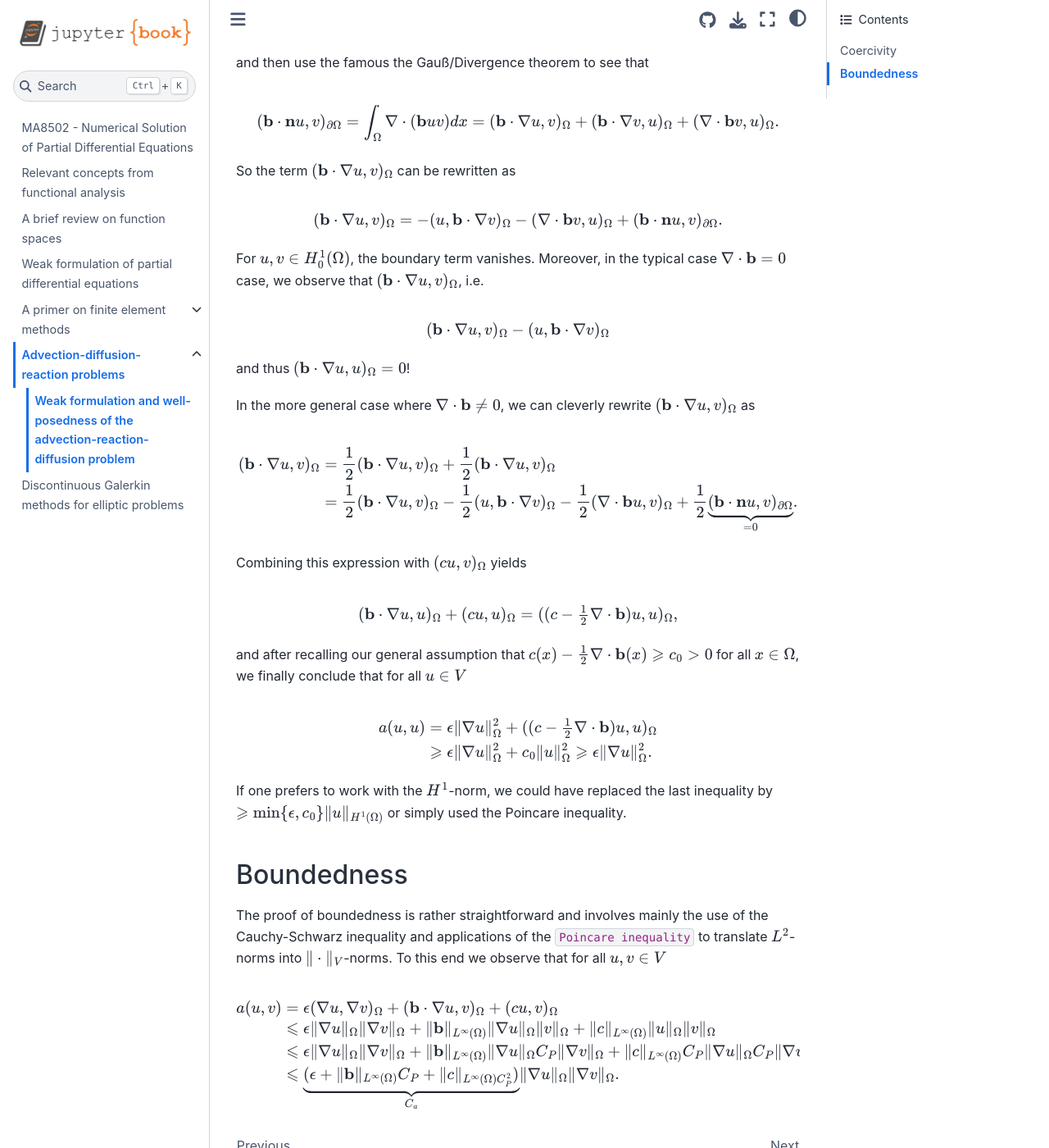
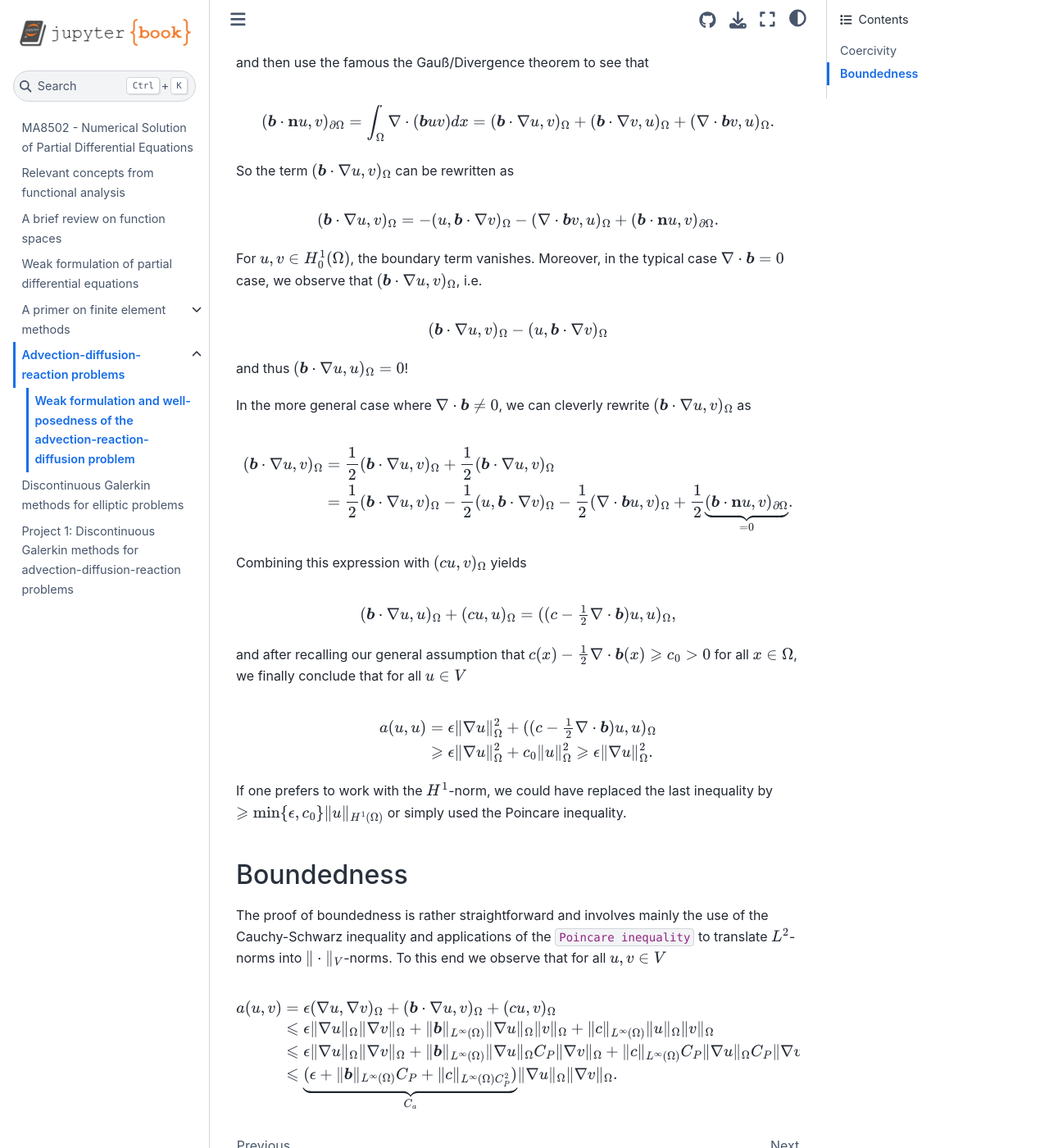
Before and after one commit to andre-massing/MA8502_NumPDE, a Jupyter Book: the page built from chapter_03/weak_form_adr.md, in a window 1280 px wide and 1400 px high, scrolled down 995 px. Shown: the whole window at 82% size. Built offline with Jupyter Book 1.0.4 settings and Sphinx 7.4.7 and the Sphinx Book theme 1.1.4, drawn with Linux system fonts in a browser that asks for light colours; pages that are not in the unit, such as notebooks, are missing from menus; cross-references to code outside the pages are shown as plain code; some of the changed text lies outside the part shown.

Commit message:
Working on Project 1.

````diff
--- a/_toc.yml
+++ b/_toc.yml
@@ -24,6 +24,6 @@ chapters:
 - file: chapter_04/discontinuous_galerkin_diffusion
 # - file: chapter_05/discontinuous_galerkin_advection_reaction
 # - file: chapter_07/seminar_problems
-# - file: chapter_07/project_01
+- file: chapter_07/project_01
 - file: references
 # - file: chapter_01/test_sphinx_proof
--- a/chapter_03/weak_form_adr.md
+++ b/chapter_03/weak_form_adr.md
@@ -1,4 +1,4 @@
-(sec-weak-formulation-adr)=
+(sec:weak-formulation-adr)=
 ## Weak formulation and well-posedness of the advection-reaction-diffusion problem
 <!-- Refer to the {prf:ref}`def-reduced-problem-adr` for the ADR problem. -->
 
@@ -10,7 +10,7 @@ $-(\epsilon \Delta u , v)_{\Omega}$, we arrive at the following weak formulation
 Find $u \in H^1_0(\Omega) = V$ s.t. for all $v \in V$
 ```{math}
 :label: eq-weak-form-adr
-a(u,v) := \epsilon(\nabla u, \nabla v)_{\Omega} + (\bfb\cdot\nabla u, v)_{\Omega} + (c u , v)_{\Omega}
+a(u,v) := \epsilon(\nabla u, \nabla v)_{\Omega} + (\boldsymbol{b}\cdot\nabla u, v)_{\Omega} + (c u , v)_{\Omega}
 = (f, v)_{\Omega} =: l(v).
 ```
 
@@ -35,73 +35,73 @@ $\| \cdot \|_V = \| \nabla (\cdot) \|_{\Omega }$, which is equivalent to the $H^
 thanks to the {prf:ref}`Poincare inequality<thm:poincare>`.
 Now, we set $u=v$ in {eq}`eq-weak-form-adr` and obtain
 $$
-a(u,u) = \epsilon \|\nabla u\|_{\Omega}^2 + (\bfb\cdot\nabla u, u)_{\Omega} + (c u , u)_{\Omega}.
+a(u,u) = \epsilon \|\nabla u\|_{\Omega}^2 + (\boldsymbol{b}\cdot\nabla u, u)_{\Omega} + (c u , u)_{\Omega}.
 $$(eq-coerc-adr-form-step1)
 Now the troublesome term is the nonsymmetric part
 $
 (b\cdot\nabla u, u)_{\Omega}
 $  and to handle it, we first observe that
 $$
-\nabla\cdot (\bfb uv) = \bfb\cdot\nabla u v + \bfb\cdot\nabla v u + \nabla\cdot \bfb u v.
+\nabla\cdot (\boldsymbol{b} uv) = \boldsymbol{b}\cdot\nabla u v + \boldsymbol{b}\cdot\nabla v u + \nabla\cdot \boldsymbol{b} u v.
 $$
 and then use the famous the Gauß/Divergence theorem to see that
 :::{math}
-(\bfb\cdot \bfn u, v)_{\partial \Omega} =
-\int_{\Omega} \nabla\cdot (\bfb uv) dx
-= (\bfb\cdot\nabla u, v)_{\Omega}
-+ (\bfb\cdot\nabla v, u)_{\Omega}
-+ (\nabla\cdot\bfb v, u)_{\Omega}.
+(\boldsymbol{b}\cdot \bfn u, v)_{\partial \Omega} =
+\int_{\Omega} \nabla\cdot (\boldsymbol{b} uv) dx
+= (\boldsymbol{b}\cdot\nabla u, v)_{\Omega}
++ (\boldsymbol{b}\cdot\nabla v, u)_{\Omega}
++ (\nabla\cdot\boldsymbol{b} v, u)_{\Omega}.
 :::
 So the term
 $
-(\bfb\cdot\nabla u, v)_{\Omega}
+(\boldsymbol{b}\cdot\nabla u, v)_{\Omega}
 $
 can be rewritten as
 :::{math}
-(\bfb\cdot\nabla u, v)_{\Omega}
+(\boldsymbol{b}\cdot\nabla u, v)_{\Omega}
 =
-- (u, \bfb\cdot\nabla v)_{\Omega}
-- (\nabla\cdot\bfb v, u)_{\Omega}
-+ (\bfb\cdot \bfn u, v)_{\partial \Omega}.
+- (u, \boldsymbol{b}\cdot\nabla v)_{\Omega}
+- (\nabla\cdot\boldsymbol{b} v, u)_{\Omega}
++ (\boldsymbol{b}\cdot \bfn u, v)_{\partial \Omega}.
 :::
 For $u,v\in H^1_0(\Omega)$, the boundary term vanishes. Moreover,
-in the typical case  $\nabla \cdot \bfb = 0$ case, we observe that
-$(\bfb\cdot\nabla u, v)_{\Omega}$, i.e.
+in the typical case  $\nabla \cdot \boldsymbol{b} = 0$ case, we observe that
+$(\boldsymbol{b}\cdot\nabla u, v)_{\Omega}$, i.e.
 :::{math}
-(\bfb\cdot\nabla u, v)_{\Omega}
--(u, \bfb\cdot\nabla v)_{\Omega}
+(\boldsymbol{b}\cdot\nabla u, v)_{\Omega}
+-(u, \boldsymbol{b}\cdot\nabla v)_{\Omega}
 :::
-and thus $(\bfb\cdot\nabla u, u)_{\Omega} = 0$!
+and thus $(\boldsymbol{b}\cdot\nabla u, u)_{\Omega} = 0$!
 
-In the more general case where $\nabla \cdot \bfb \neq 0$, we can cleverly
-rewrite $(\bfb\cdot\nabla u, v)_{\Omega}$ as
+In the more general case where $\nabla \cdot \boldsymbol{b} \neq 0$, we can cleverly
+rewrite $(\boldsymbol{b}\cdot\nabla u, v)_{\Omega}$ as
 :::{math}
-(\bfb\cdot\nabla u, v)_{\Omega}
+(\boldsymbol{b}\cdot\nabla u, v)_{\Omega}
 &=
-\dfrac{1}{2}(\bfb\cdot\nabla u, v)_{\Omega} +
-\dfrac{1}{2}(\bfb\cdot\nabla u, v)_{\Omega}
+\dfrac{1}{2}(\boldsymbol{b}\cdot\nabla u, v)_{\Omega} +
+\dfrac{1}{2}(\boldsymbol{b}\cdot\nabla u, v)_{\Omega}
 \\
 &=
-\dfrac{1}{2}(\bfb\cdot\nabla u, v)_{\Omega}
-- \dfrac{1}{2}(u, \bfb\cdot\nabla v)_{\Omega}
-- \dfrac{1}{2}(\nabla\cdot\bfb u, v)_{\Omega}
-+ \dfrac{1}{2}\underbrace{(\bfb\cdot \bfn u, v)_{\partial \Omega}}_{= 0}.
+\dfrac{1}{2}(\boldsymbol{b}\cdot\nabla u, v)_{\Omega}
+- \dfrac{1}{2}(u, \boldsymbol{b}\cdot\nabla v)_{\Omega}
+- \dfrac{1}{2}(\nabla\cdot\boldsymbol{b} u, v)_{\Omega}
++ \dfrac{1}{2}\underbrace{(\boldsymbol{b}\cdot \bfn u, v)_{\partial \Omega}}_{= 0}.
 :::
 Combining this expression with $(c u, v)_{\Omega}$  yields
 :::{math}
-(\bfb\cdot\nabla u, u)_{\Omega}
+(\boldsymbol{b}\cdot\nabla u, u)_{\Omega}
 + (c u, u)_{\Omega}
 =
-((c - \tfrac{1}{2}\nabla\cdot\bfb) u, u)_{\Omega},
+((c - \tfrac{1}{2}\nabla\cdot\boldsymbol{b}) u, u)_{\Omega},
 :::
 and after recalling our general assumption that
-$c(x) - \tfrac{1}{2}\nabla\cdot\bfb(x) \geqslant c_0 > 0$ for all $x\in \Omega$,
+$c(x) - \tfrac{1}{2}\nabla\cdot\boldsymbol{b}(x) \geqslant c_0 > 0$ for all $x\in \Omega$,
 we finally conclude that for all $u\in V$
 :::{math}
 a(u,u) &=
 \epsilon \|\nabla u\|_{\Omega}^2
 +
-((c - \tfrac{1}{2}\nabla\cdot\bfb) u, u)_{\Omega}
+((c - \tfrac{1}{2}\nabla\cdot\boldsymbol{b}) u, u)_{\Omega}
 \\
 &\geqslant
 \epsilon \|\nabla u\|_{\Omega}^2
@@ -119,23 +119,23 @@ and applications of the {prf:thm}`Poincare inequality<thm:poincare>` to translat
 To this end we observe that for all $u,v\in V$
 :::{math}
 a(u,v) &=
-\epsilon(\nabla u, \nabla v)_{\Omega} + (\bfb\cdot\nabla u, v)_{\Omega} + (c u , v)_{\Omega}
+\epsilon(\nabla u, \nabla v)_{\Omega} + (\boldsymbol{b}\cdot\nabla u, v)_{\Omega} + (c u , v)_{\Omega}
 \\
 &\leqslant
 \epsilon \|\nabla u\|_{\Omega} \|\nabla v\|_{\Omega}
-+ \|\bfb\|_{L^{\infty}(\Omega)}\|\nabla u\|_{\Omega} \|v\|_{\Omega}
++ \|\boldsymbol{b}\|_{L^{\infty}(\Omega)}\|\nabla u\|_{\Omega} \|v\|_{\Omega}
 + \|c\|_{L^{\infty}(\Omega)} \|u\|_{\Omega}\|v\|_{\Omega}
 \\
 &\leqslant
 \epsilon \|\nabla u\|_{\Omega} \|\nabla v\|_{\Omega}
-+ \|\bfb\|_{L^{\infty}(\Omega)}
++ \|\boldsymbol{b}\|_{L^{\infty}(\Omega)}
 \|\nabla u\|_{\Omega} C_P \|\nabla v\|_{\Omega}
 + \|c\|_{L^{\infty}(\Omega)}
 C_P \|\nabla u\|_{\Omega} C_P \|\nabla v\|_{\Omega}
 \\
 &\leqslant
 \underbrace{
-    ( \epsilon + \|\bfb\|_{L^{\infty}(\Omega)} C_P
+    ( \epsilon + \|\boldsymbol{b}\|_{L^{\infty}(\Omega)} C_P
 + \|c\|_{L^{\infty}(\Omega) C_P^2} )
 }_{C_a} \|\nabla u\|_{\Omega} \|\nabla v\|_{\Omega}.
 :::
````
Also changed, not shown: chapter_07/project_01.md (+90 -22 lines), 2 other files.
